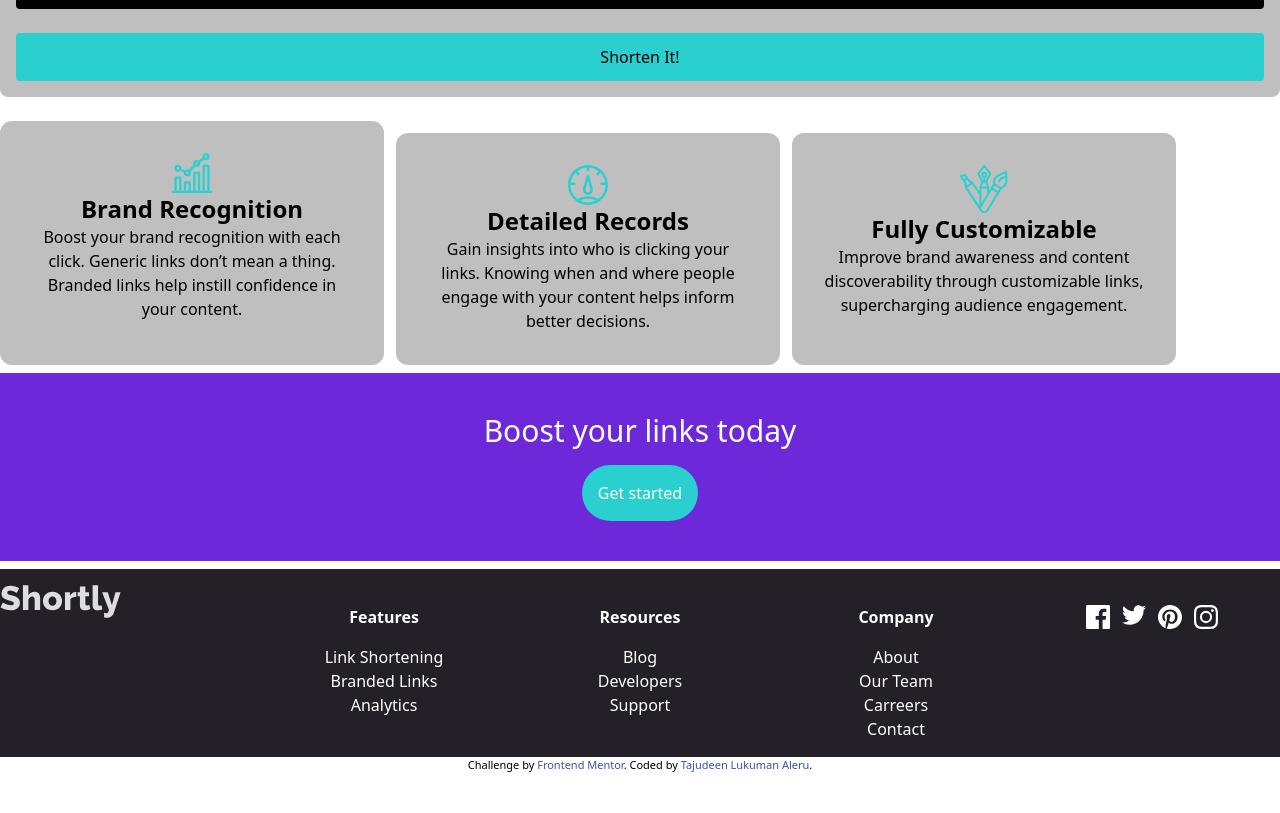
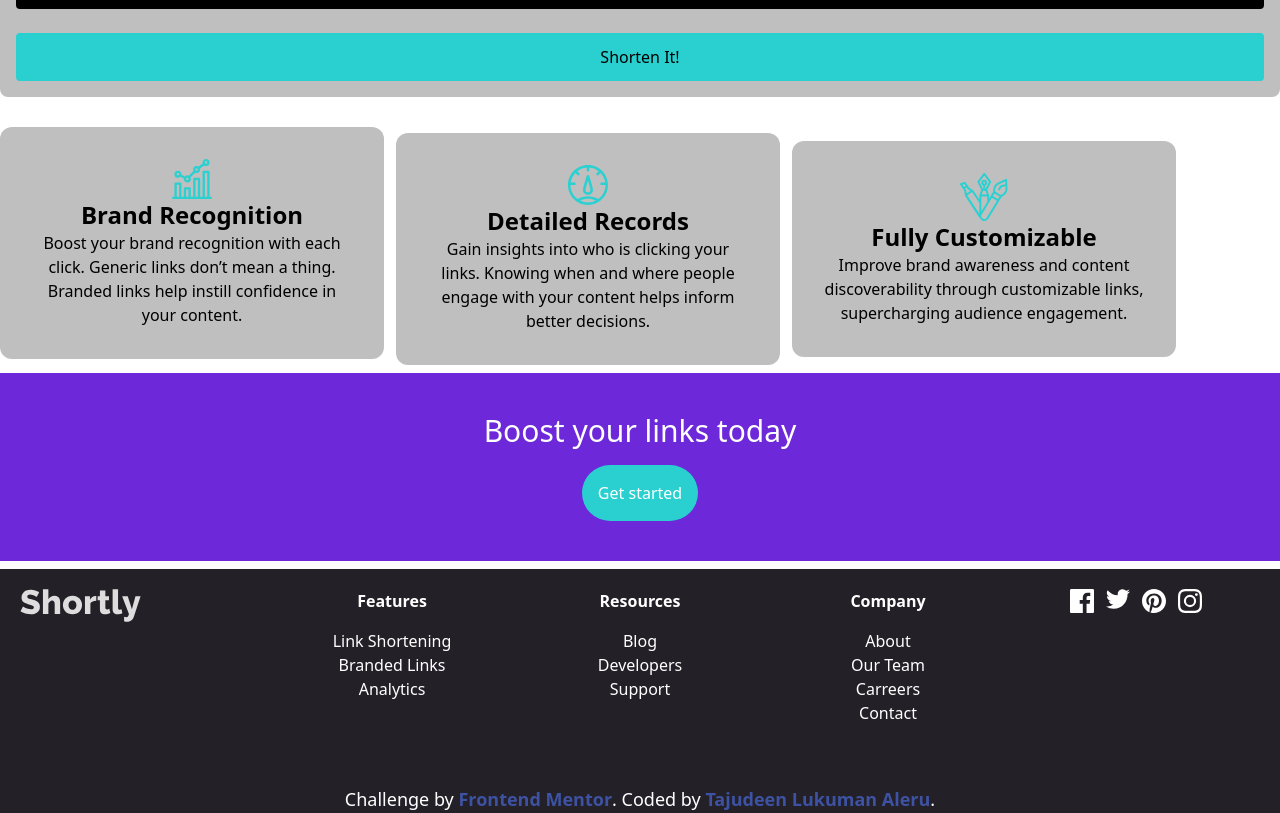
Before and after one commit to mrlukuman/fem-url-shortener, a React (Create React App) app: page / in a window 1280 px wide. Shown: the part 540-1353 px from the top of the page. Before the commit the page ends 1313 px from the top, so only its background shows below. Built offline with nearby package versions, Linux system fonts and the light colour scheme.

Commit message:
Add some finishing touches

```diff
--- a/public/index.html
+++ b/public/index.html
@@ -27,15 +27,5 @@
   </head>
   <body>
     <div id="root"></div>
-
-    <div class="attribution">
-      Challenge by
-      <a href="https://www.frontendmentor.io?ref=challenge" target="_blank"
-        >Frontend Mentor</a
-      >. Coded by
-      <a href="https://github.com/tjalani" target="_blank"
-        >Tajudeen Lukuman Aleru</a
-      >.
-    </div>
   </body>
 </html>
--- a/src/components/Footer/Footer.jsx
+++ b/src/components/Footer/Footer.jsx
@@ -6,8 +6,8 @@ import twitter from "../../images/icon-twitter.svg";
 
 export default function Footer() {
   return (
-    <div className="footer bg-verydarkviolet text-white py-4">
-      <div className="flex flex-col container mx-auto lg:flex-row space-y-5">
+    <div className="footer bg-verydarkviolet text-white">
+      <div className="flex flex-col container mx-auto p-5 lg:flex-row space-y-5 lg:space-y-0">
         <div className="flex justify-center lg:block flex-1 ">
           <img src={logo} alt="" />
         </div>
@@ -30,7 +30,7 @@ export default function Footer() {
           <h4>Carreers</h4>
           <h4>Contact</h4>
         </div>
-        <div className="flex-1 flex justify-center lg:flex-row socials space-x-3">
+        <div className="socials flex-1 flex justify-center lg:flex-row  space-x-3">
           <div>
             <img src={facebook} alt="" />
           </div>
@@ -45,6 +45,28 @@ export default function Footer() {
           </div>
         </div>
       </div>
+
+      <div className="attribution text-lg mt-10">
+        Challenge by&nbsp;
+        <a
+          href="https://www.frontendmentor.io?ref=challenge"
+          target="_blank"
+          rel="noreferrer"
+          className="font-bold"
+        >
+          Frontend Mentor
+        </a>
+        . Coded by&nbsp;
+        <a
+          href="https://github.com/tjalani"
+          target="_blank"
+          rel="noreferrer"
+          className="font-bold"
+        >
+          Tajudeen Lukuman Aleru
+        </a>
+        .
+      </div>
     </div>
   );
 }
--- a/src/components/Statistics/Stats.jsx
+++ b/src/components/Statistics/Stats.jsx
@@ -25,7 +25,7 @@ const Stats = () => {
     },
   };
   return (
-    <div className="container mx-auto flex flex-col align-middle lg:flex-row space-y-3 lg:space-x-3">
+    <div className="container mx-auto flex flex-col items-center lg:flex-row space-y-3 lg:space-x-3">
       <Card data={data.stat1}></Card>
       <Card data={data.stat2}></Card>
       <Card data={data.stat3}></Card>
```
